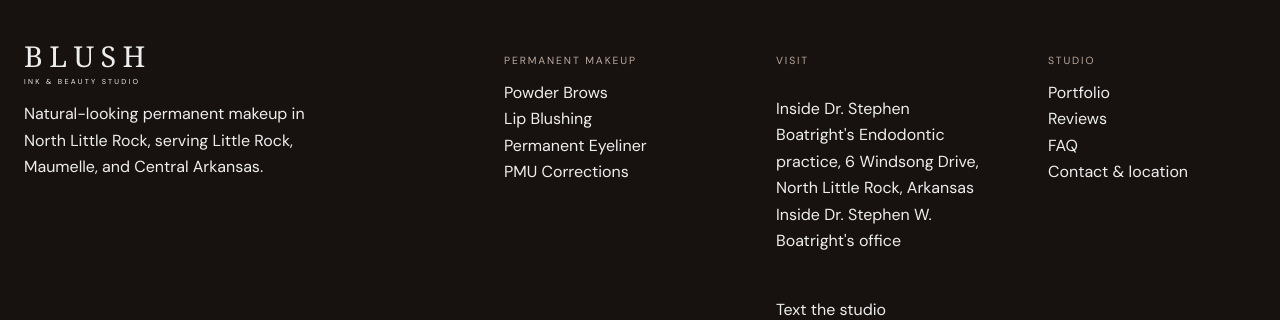
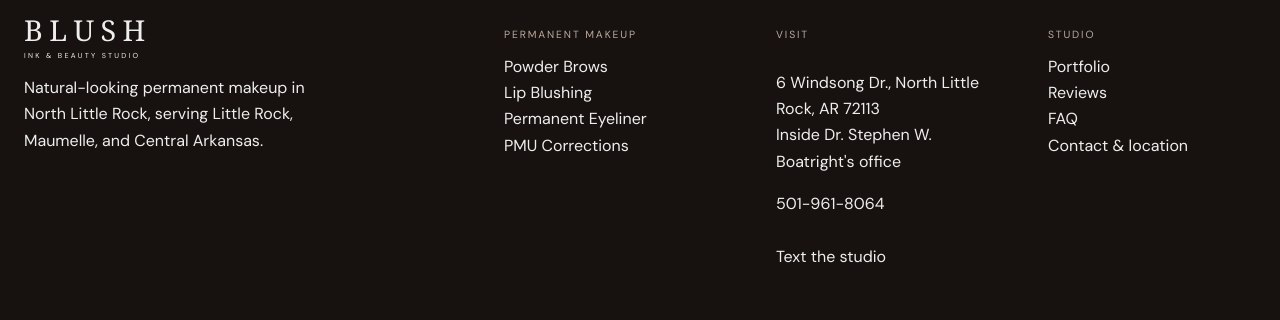
Before and after one commit to RevivDentalSolutions/Blush-Website, a Next.js app: page /contact in a window 1280 px wide. Shown: the part 1142-1462 px from the top of the page. Built offline with nearby package versions, Linux system fonts and the light colour scheme; a web font is replaced by a local one.

Commit message:
Optimize Blush local SEO and permanent makeup pages

```diff
--- a/data/site.ts
+++ b/data/site.ts
@@ -2,11 +2,11 @@
   name: "Blush Ink & Beauty Studio",
   shortName: "BLUSH",
   bookingLink: "https://book.squareup.com/appointments/cwj3tt3bun4f31/location/L050BKE1TER30/services?rwg_token=AE37R_gam4Xsn3VajL1inrwgm-GMJcs_zF3fPoaGmJ1yD1chqy31WT9sEl8R6Xw9TwBc3Bih6Ny5qFA0L1IcfkNGSSKOllt_lQ%3D%3D",
-  phone: "",
-  phoneHref: "",
-  smsHref: "",
-  address: "Inside Dr. Stephen Boatright's Endodontic practice, 6 Windsong Drive, North Little Rock, Arkansas",
-  streetAddress: "6 Windsong Drive", locality: "North Little Rock", region: "AR",
+  phone: "501-961-8064",
+  phoneHref: "tel:+15019618064",
+  smsHref: "sms:+15019618064",
+  address: "6 Windsong Dr., North Little Rock, AR 72113",
+  streetAddress: "6 Windsong Dr.", locality: "North Little Rock", region: "AR", postalCode: "72113",
   mapEmbed: "https://maps.google.com/maps?q=6%20Windsong%20Drive%20North%20Little%20Rock%20Arkansas&t=&z=13&ie=UTF8&iwloc=&output=embed"
 };
 
```
